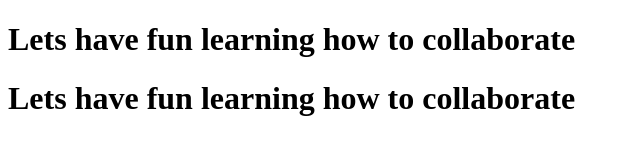
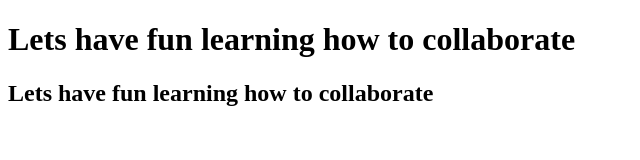
Before and after one commit to TechWithJerry/GithubCollabPractice, a plain HTML site: page index.html in a window 1280 px wide. Shown: the whole page, without its empty margins (0-640 px from the left). Drawn offline with Linux system fonts and the light colour scheme.

Commit message:
another commit

```diff
--- a/index.html
+++ b/index.html
@@ -7,6 +7,6 @@
 </head>
 <body>
     <h1>Lets have fun learning how to collaborate</h1>
-    <h1>Lets have fun learning how to collaborate</h1>
+    <h2>Lets have fun learning how to collaborate</h2>
 </body>
 </html>
```
